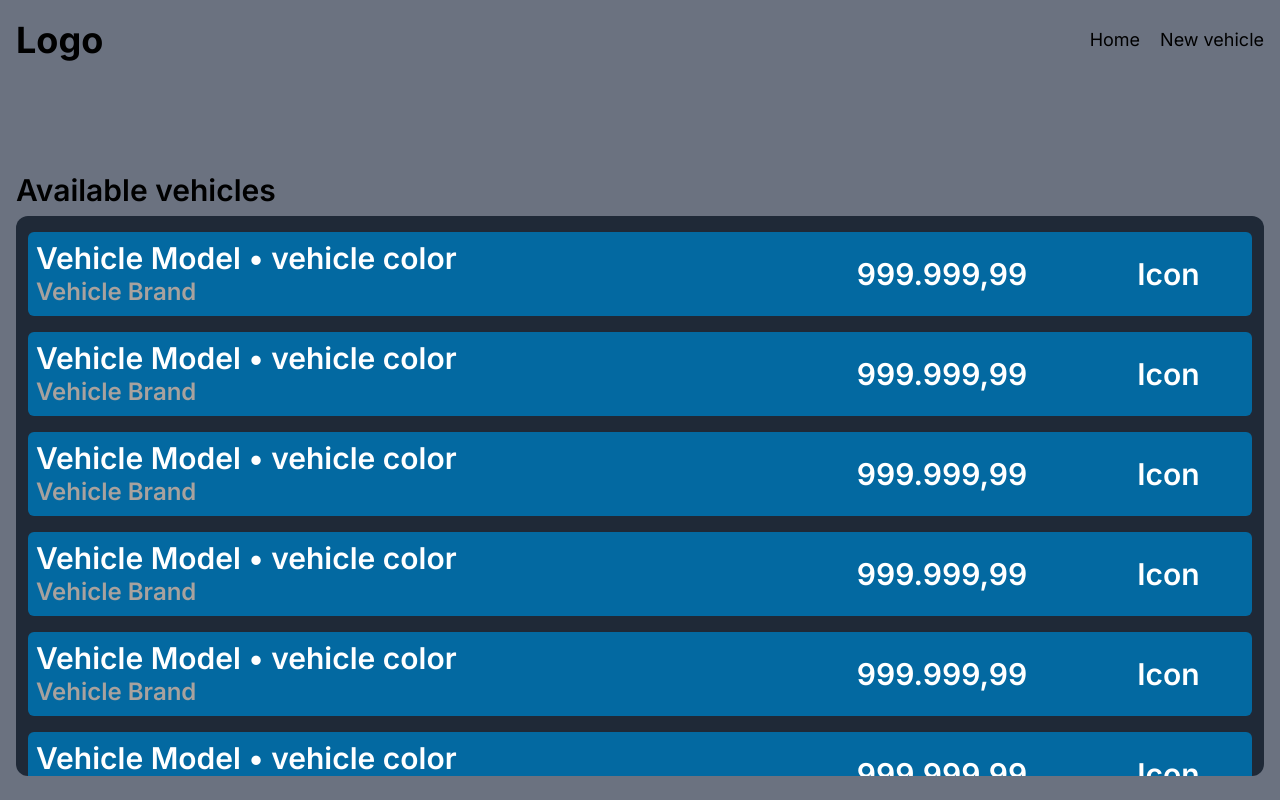
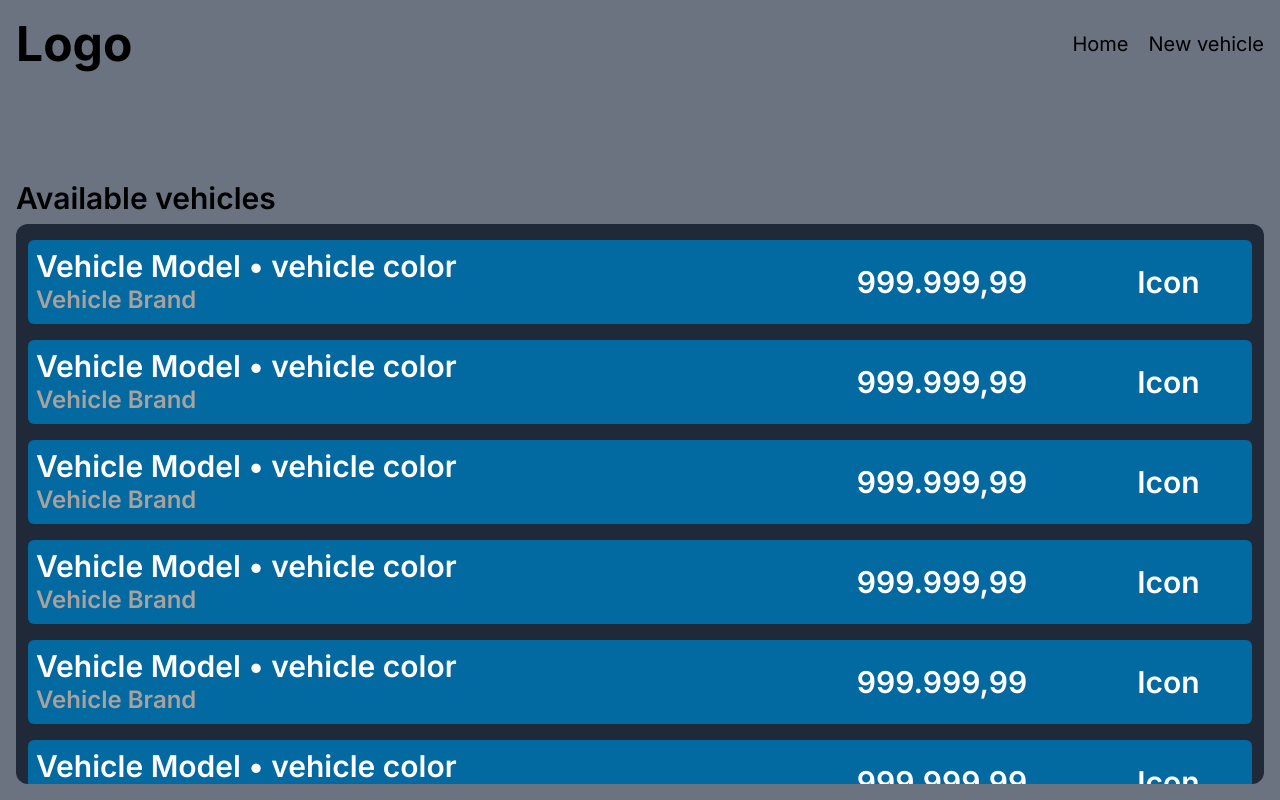
Before and after one commit to Alex-Nascimentoo/test-verzel-ui, a Next.js app: page / in a window 1280 px wide. Built offline with nearby package versions, Linux system fonts and the light colour scheme.

Commit message:
feat: make navbar visually reactive

```diff
--- a/src/app/layout.js
+++ b/src/app/layout.js
@@ -13,10 +13,10 @@ export default function RootLayout({ children }) {
     <html lang="en">
       <body className={`bg-gray-500 ${inter.className}`}>
         <header className='container mx-auto pt-5 flex justify-between items-center'>
-          <h1 className='text-4xl font-bold'>Logo</h1>
-          <nav className='flex gap-5 justify-end text-lg'>
-            <a href="/">Home</a>
-            <a href="/newVehicle">New vehicle</a>
+          <h1 className='text-4xl md:text-5xl font-bold'>Logo</h1>
+          <nav className='flex gap-5 justify-end text-lg md:text-xl'>
+            <a className='hover:text-white duration-300' href="/">Home</a>
+            <a className='hover:text-white duration-300' href="/newVehicle">New vehicle</a>
           </nav>
         </header>
 
```
